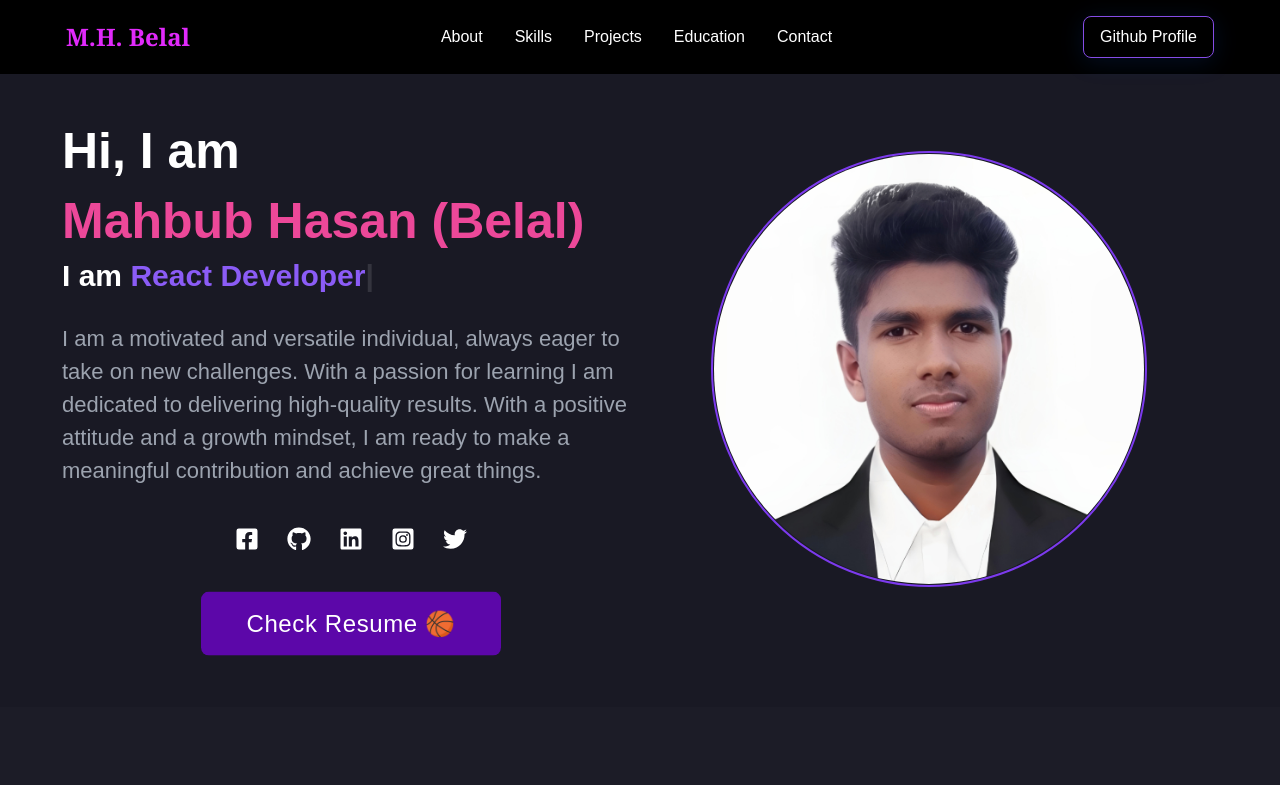
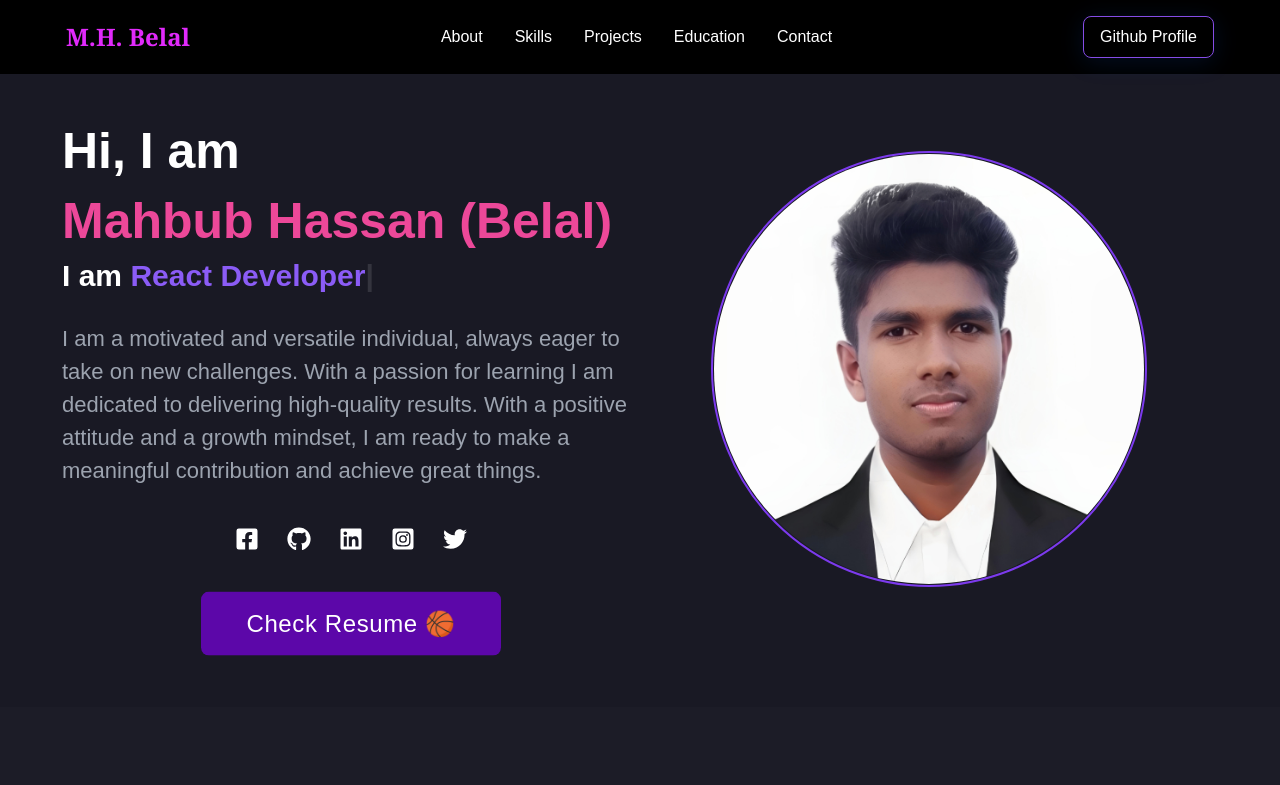
Before and after one commit to mahbub-hb-dev/Mahbub-s-Portfolio, a React (Vite) app: page / in a window 1280 px wide. Shown: the top 785 px of the page. Built offline with nearby package versions, Linux system fonts and the light colour scheme.

Commit message:
Name has been updated

```diff
--- a/src/component/Hero.jsx
+++ b/src/component/Hero.jsx
@@ -39,7 +39,7 @@ const Hero = () => {
         </div>
 
         <div className="lg:flex-1">
-          <h1 className="font-bold text-[40px] sm:text-[50px] text-white text-center lg:text-left"> {" "} Hi, I am {" "} <span className="block leading-16 text-pink-500">Mahbub Hasan (Belal)</span> </h1>
+          <h1 className="font-bold text-[40px] sm:text-[50px] text-white text-center lg:text-left"> {" "} Hi, I am {" "} <span className="block leading-16 text-pink-500">Mahbub Hassan (Belal)</span> </h1>
           <p className="text-white text-center lg:text-left font-bold text-[20px] sm:text-[30px]"> {" "} I am {" "} <span id="typewriter" className="text-purple-500"></span> </p>
           <p className="custom-mute text-center lg:text-left mt-6"> I am a motivated and versatile individual, always eager to take on new challenges. With a passion for learning I am dedicated to delivering high-quality results. With a positive attitude and a growth mindset, I am ready to make a meaningful contribution and achieve great things. </p>
 
```
